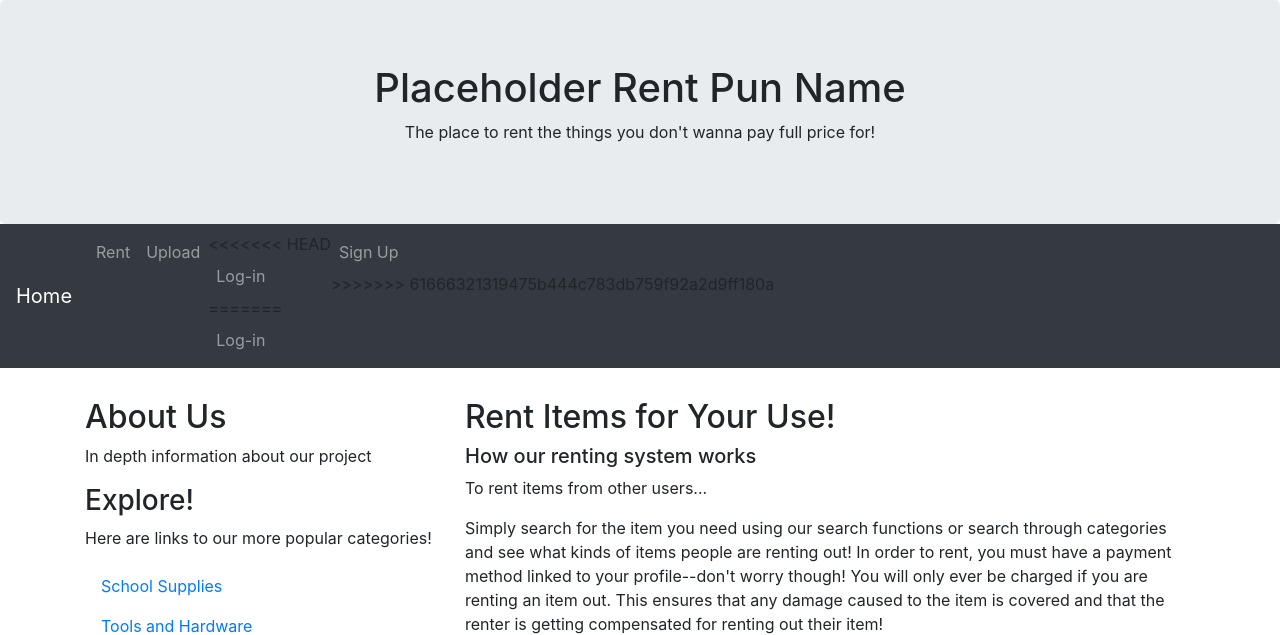
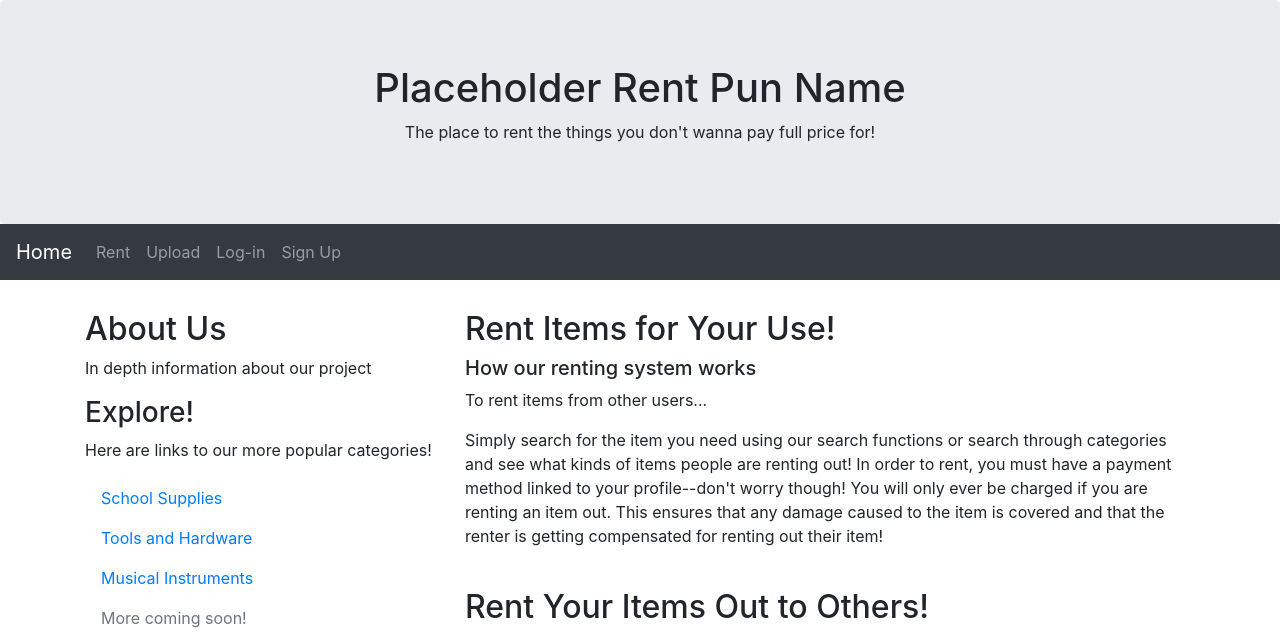
Before and after one commit to cdy3870/Web-App, a Flask app: page / in a window 1280 px wide. Shown: the top 635 px of the page. Run offline with Flask 2, Linux system fonts and the light colour scheme; some libraries are stand-ins or nearby versions.

Commit message:
presentation1

```diff
--- a/templates/homepage.html
+++ b/templates/homepage.html
@@ -37,14 +37,10 @@
          <a class="nav-link" href="/upload" target="_self">Upload</a>
        </li>
        <li class="nav-item">
-<<<<<<< HEAD
          <a class="nav-link" href="/login" target="_self">Log-in</a>
-=======
-         <a class="nav-link" href="login.html" target="_self">Log-in</a>
        </li>
        <li class="nav-item">
-         <a class="nav-link" href="CreateProfile.html" target="_self">Sign Up</a>
->>>>>>> 61666321319475b444c783db759f92a2d9ff180a
+         <a class="nav-link" href="/CreateProfile" target="_self">Sign Up</a>
        </li>
      </ul>
    </div>
```
